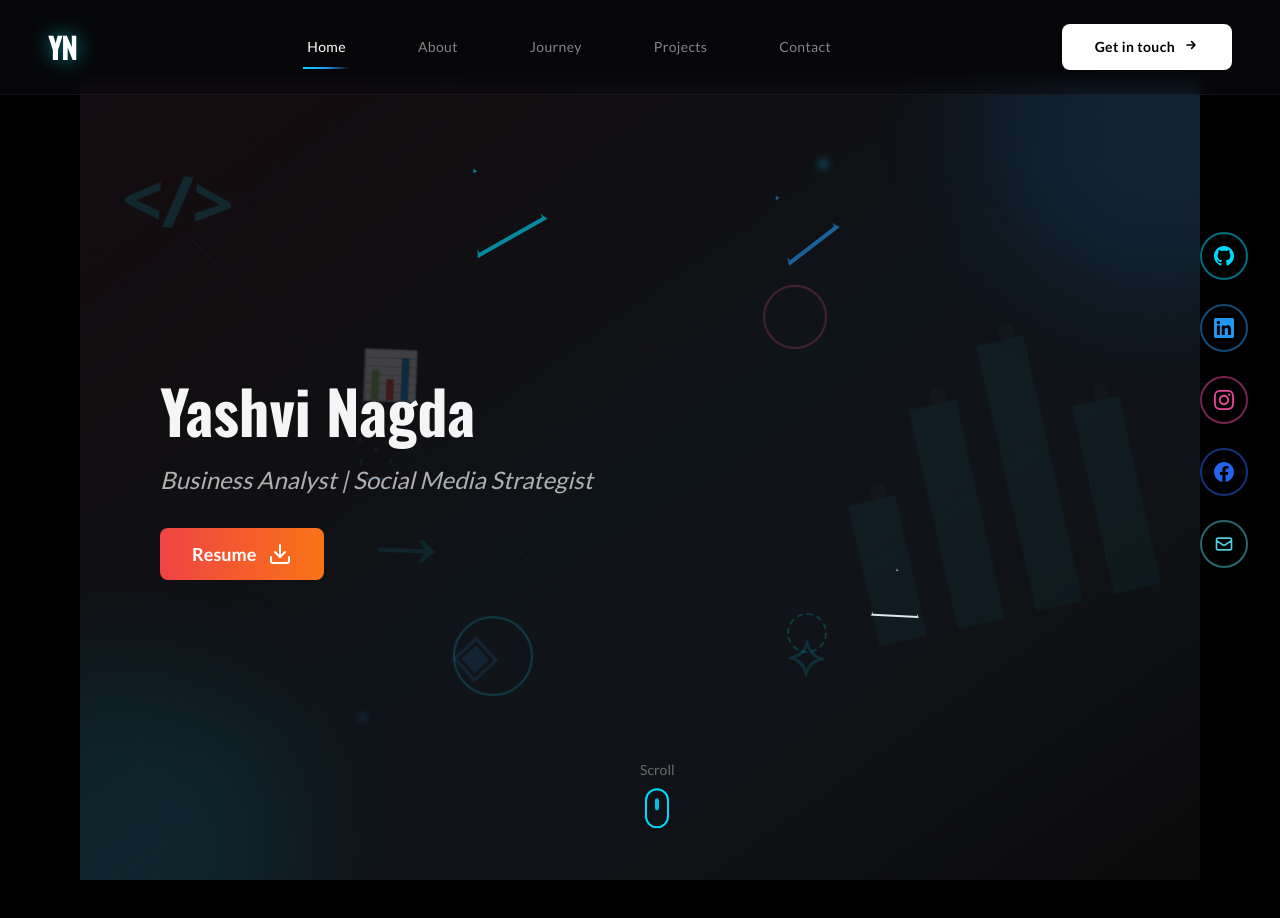
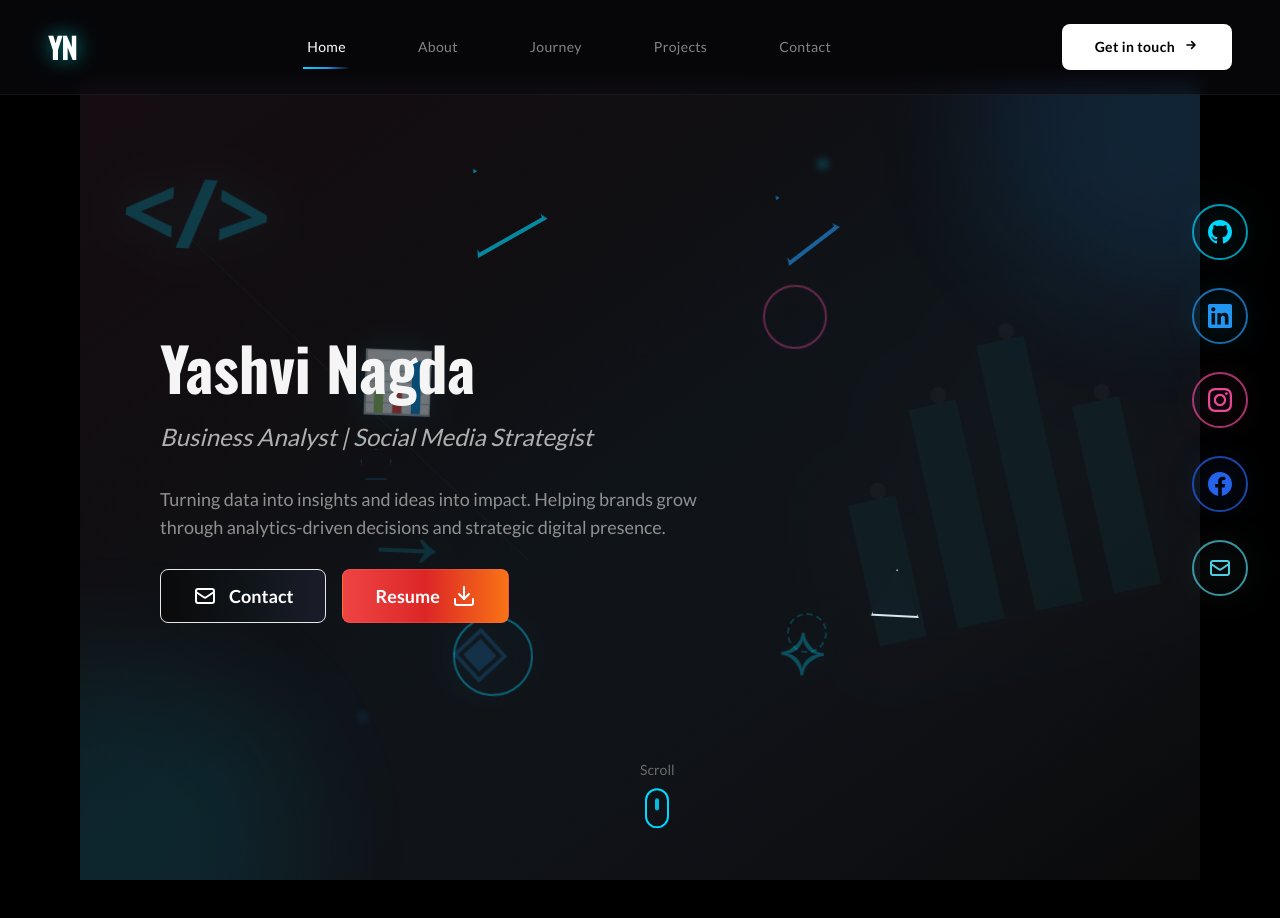
Before and after one commit to Muskans89/Portfolio_YN, a React (Vite) app: page / in a window 1280 px wide. Shown: the top 918 px of the page. Built offline with nearby package versions, Linux system fonts and the light colour scheme.

Commit message:
Add files via upload

```diff
--- a/src/components/Hero.tsx
+++ b/src/components/Hero.tsx
@@ -163,33 +163,33 @@ const HeroAlternative: React.FC = () => {
         {/* Floating Tech Elements - Code & Symbols */}
         <div
           ref={(el) => (floatingElementsRef.current[0] = el)}
-          className="absolute top-10 left-2 sm:top-20 sm:left-10 text-cyan/40 text-4xl sm:text-7xl font-bold select-none"
+          className="absolute top-10 left-2 sm:top-20 sm:left-10 text-cyan/70 text-5xl sm:text-8xl font-bold select-none drop-shadow-[0_0_20px_rgba(34,211,238,0.4)]"
         >
           &lt;/&gt;
         </div>
 
         <div
           ref={(el) => (floatingElementsRef.current[1] = el)}
-          className="absolute bottom-32 right-10 sm:right-20 w-20 h-20 sm:w-28 sm:h-28 border-3 border-electric-blue/35 rounded-lg select-none"
+          className="absolute bottom-32 right-10 sm:right-20 w-20 h-20 sm:w-28 sm:h-28 border-3 border-electric-blue/60 rounded-lg select-none drop-shadow-[0_0_15px_rgba(0,200,255,0.3)]"
           style={{ clipPath: "polygon(50% 0%, 100% 50%, 50% 100%, 0% 50%)" }}
         />
 
         <div
           ref={(el) => (floatingElementsRef.current[2] = el)}
-          className="hidden sm:block absolute top-1/3 right-1/4 w-40 h-40 rounded-full border-3 border-cyan/30 select-none"
+          className="hidden sm:block absolute top-1/3 right-1/4 w-40 h-40 rounded-full border-3 border-cyan/50 select-none drop-shadow-[0_0_15px_rgba(34,211,238,0.3)]"
         />
 
         {/* Data/Analytics Symbols */}
         <div
           ref={(el) => (floatingElementsRef.current[3] = el)}
-          className="absolute bottom-1/4 left-1/3 text-electric-blue/35 text-4xl sm:text-6xl select-none"
+          className="absolute bottom-1/4 left-1/3 text-electric-blue/60 text-5xl sm:text-7xl select-none drop-shadow-[0_0_15px_rgba(0,200,255,0.3)]"
         >
           ◈
         </div>
 
         <div
           ref={(el) => (floatingElementsRef.current[4] = el)}
-          className="hidden sm:block absolute top-1/2 left-1/4 text-cyan/25 text-8xl select-none font-bold"
+          className="hidden sm:block absolute top-1/2 left-1/4 text-cyan/40 text-8xl select-none font-bold drop-shadow-[0_0_15px_rgba(34,211,238,0.2)]"
         >
           →
         </div>
@@ -197,31 +197,31 @@ const HeroAlternative: React.FC = () => {
         {/* Floating Shapes - Layer 2 */}
         <div
           ref={(el) => (bgElementsRef.current[0] = el)}
-          className="hidden sm:block absolute top-1/4 right-1/3 w-16 h-16 rounded-full border-2 border-pink-500/25"
+          className="hidden sm:block absolute top-1/4 right-1/3 w-16 h-16 rounded-full border-2 border-pink-500/40 drop-shadow-[0_0_10px_rgba(236,72,153,0.2)]"
         />
 
         <div
           ref={(el) => (bgElementsRef.current[1] = el)}
-          className="absolute bottom-1/3 right-1/4 w-12 h-12 border-2 border-purple/30"
+          className="absolute bottom-1/3 right-1/4 w-12 h-12 border-2 border-purple/50 drop-shadow-[0_0_10px_rgba(168,85,247,0.2)]"
           style={{ clipPath: "polygon(50% 0%, 0% 100%, 100% 100%)" }}
         />
 
         <div
           ref={(el) => (bgElementsRef.current[2] = el)}
-          className="hidden md:block absolute top-2/3 left-1/3 w-20 h-20 rounded-full border-2 border-cyan/20"
+          className="hidden md:block absolute top-2/3 left-1/3 w-20 h-20 rounded-full border-2 border-cyan/40 drop-shadow-[0_0_10px_rgba(34,211,238,0.2)]"
         />
 
         {/* Chart/Graph & Analytics Elements */}
         <div
           ref={(el) => (bgElementsRef.current[3] = el)}
-          className="hidden md:block absolute top-1/3 left-1/4 text-electric-blue/20 text-5xl select-none"
+          className="hidden md:block absolute top-1/3 left-1/4 text-electric-blue/40 text-6xl select-none drop-shadow-[0_0_15px_rgba(0,200,255,0.2)]"
         >
           📊
         </div>
 
         <div
           ref={(el) => (bgElementsRef.current[4] = el)}
-          className="absolute bottom-1/4 right-1/3 text-cyan/15 text-4xl sm:text-6xl select-none"
+          className="absolute bottom-1/4 right-1/3 text-cyan/30 text-5xl sm:text-7xl select-none drop-shadow-[0_0_15px_rgba(34,211,238,0.2)]"
         >
           ⟡
         </div>
@@ -255,18 +255,18 @@ const HeroAlternative: React.FC = () => {
       {/* Large Decorative Icon Background */}
       <div
         ref={letterRef}
-        className="absolute -right-20 sm:right-0 top-1/2 -translate-y-1/2 select-none pointer-events-none"
+        className="hidden sm:block absolute -right-20 sm:right-0 top-1/2 -translate-y-1/2 select-none pointer-events-none drop-shadow-2xl"
       >
-        <svg className="w-64 h-64 sm:w-96 sm:h-96 text-cyan" fill="currentColor" viewBox="0 0 24 24">
+        <svg className="w-64 h-64 sm:w-96 sm:h-96 text-cyan drop-shadow-[0_0_30px_rgba(34,211,238,0.4)]" fill="currentColor" viewBox="0 0 24 24">
           {/* Analytics/Data Chart Icon */}
-          <rect x="2" y="11" width="3" height="9" opacity="0.8" />
-          <rect x="7" y="6" width="3" height="14" opacity="0.8" />
-          <rect x="12" y="3" width="3" height="17" opacity="0.8" />
-          <rect x="17" y="8" width="3" height="12" opacity="0.8" />
-          <circle cx="4" cy="10.5" r="0.5" fill="white" opacity="0.3" />
-          <circle cx="9" cy="5.5" r="0.5" fill="white" opacity="0.3" />
-          <circle cx="14" cy="2.5" r="0.5" fill="white" opacity="0.3" />
-          <circle cx="19" cy="7.5" r="0.5" fill="white" opacity="0.3" />
+          <rect x="2" y="11" width="3" height="9" opacity="1" />
+          <rect x="7" y="6" width="3" height="14" opacity="1" />
+          <rect x="12" y="3" width="3" height="17" opacity="1" />
+          <rect x="17" y="8" width="3" height="12" opacity="1" />
+          <circle cx="4" cy="10.5" r="0.5" fill="white" opacity="0.6" />
+          <circle cx="9" cy="5.5" r="0.5" fill="white" opacity="0.6" />
+          <circle cx="14" cy="2.5" r="0.5" fill="white" opacity="0.6" />
+          <circle cx="19" cy="7.5" r="0.5" fill="white" opacity="0.6" />
         </svg>
       </div>
 
@@ -283,11 +283,11 @@ const HeroAlternative: React.FC = () => {
       />
 
       {/* Main Content */}
-      <div className="relative z-10 max-w-3xl w-full pt-12 sm:pt-0">
+      <div className="relative z-10 max-w-3xl w-full pt-16 sm:pt-0 pr-16 sm:pr-0">
         {/* Name */}
         <h1
           ref={nameRef}
-          className="font-heading text-4xl sm:text-5xl md:text-6xl font-black text-off-white mb-4 sm:mb-6 leading-tight"
+          className="font-heading text-3xl sm:text-5xl md:text-6xl font-black text-off-white mb-3 sm:mb-6 leading-tight"
         >
           Yashvi Nagda
         </h1>
@@ -295,36 +295,69 @@ const HeroAlternative: React.FC = () => {
         {/* Title */}
         <p
           ref={titleRef}
-          className="font-body text-base sm:text-lg md:text-2xl text-light-gray mb-6 sm:mb-8 italic"
+          className="font-body text-sm sm:text-lg md:text-2xl text-light-gray mb-4 sm:mb-8 italic"
         >
           Business Analyst | Social Media Strategist
         </p>
+        <p
+  ref={nameRef}
+  className="
+    font-body
+    text-xs
+    sm:text-base
+    md:text-lg
+    font-normal
+    text-light-gray/80
+    leading-5
+    sm:leading-relaxed
+    mb-4
+    sm:mb-7
+    max-w-full
+    sm:max-w-xl
+  "
+>
+  Turning data into insights and ideas into impact. Helping brands grow
+  through analytics-driven decisions and strategic digital presence.
+</p>
 
-        {/* Location */}
 
-        {/* CTA Button */}
+        {/* CTA Buttons */}
+        <div className="flex items-center gap-2 sm:gap-4 flex-wrap">
+          {/* Contact Button */}
+          <a
+            href="#contact"
+            className="inline-flex items-center gap-1.5 sm:gap-3 px-4 sm:px-8 py-2 sm:py-3 bg-gradient-to-r from-cyan-500 to-electric-blue text-white font-body font-bold text-xs sm:text-lg rounded-lg hover:scale-110 hover:shadow-2xl hover:shadow-cyan-500/60 transition-all duration-300 group cursor-pointer active:scale-95 border border-cyan-400/30 hover:border-cyan-300"
+          >
+            <svg className="w-4 h-4 sm:w-6 sm:h-6" fill="none" stroke="currentColor" viewBox="0 0 24 24">
+              <path strokeLinecap="round" strokeLinejoin="round" strokeWidth={2} d="M3 8l7.89 5.26a2 2 0 002.22 0L21 8M5 19h14a2 2 0 002-2V7a2 2 0 00-2-2H5a2 2 0 00-2 2v10a2 2 0 002 2z" />
+            </svg>
+            <span className="hidden sm:inline">Contact</span>
+          </a>
+
+          {/* Resume Button */}
           <a
             ref={ctaRef}
             onClick={handleResumeDownload}
             href={resumePDF}
-          className="inline-flex items-center gap-2 sm:gap-3 px-6 sm:px-8 py-2.5 sm:py-3 bg-gradient-to-r from-red-500 to-orange-500 text-white font-body font-bold text-base sm:text-lg rounded-lg hover:scale-105 hover:shadow-2xl hover:shadow-red-500/50 transition-all duration-300 group cursor-pointer active:scale-95"
+            className="inline-flex items-center gap-1.5 sm:gap-3 px-4 sm:px-8 py-2 sm:py-3 bg-gradient-to-r from-red-500 via-red-600 to-orange-500 text-white font-body font-bold text-xs sm:text-lg rounded-lg hover:scale-110 hover:shadow-2xl hover:shadow-red-500/70 transition-all duration-300 group cursor-pointer active:scale-95 border border-red-400/30 hover:border-red-300"
           >
             <span>Resume</span>
-          <Download className="w-5 h-5 sm:w-6 sm:h-6 group-hover:-translate-y-1 transition-transform duration-300" />
+            <Download className="w-4 h-4 sm:w-6 sm:h-6 group-hover:-translate-y-1 group-hover:scale-110 transition-all duration-300" />
           </a>
+        </div>
       </div>
 
       {/* Social Icons - Right Side - Responsive */}
-      <div className="fixed right-3 sm:right-4 md:right-8 top-1/2 -translate-y-1/2 flex flex-col gap-3 sm:gap-4 md:gap-6 z-50">
+      <div className="fixed right-2 sm:right-4 md:right-8 top-1/2 -translate-y-1/2 flex flex-col gap-3 sm:gap-5 md:gap-7 z-50">
         {/* GitHub */}
         <a
           href="https://github.com/yourusername"
           target="_blank"
           rel="noopener noreferrer"
-          className="w-10 h-10 sm:w-12 sm:h-12 rounded-full border-2 border-cyan/50 flex items-center justify-center text-cyan hover:bg-cyan/10 hover:border-cyan hover:scale-110 transition-all duration-300"
+          className="w-10 h-10 sm:w-12 sm:h-12 md:w-14 md:h-14 rounded-full border-2 border-cyan/70 flex items-center justify-center text-cyan hover:bg-cyan/20 hover:border-cyan hover:scale-125 hover:shadow-lg hover:shadow-cyan/60 transition-all duration-300 drop-shadow-[0_0_15px_rgba(34,211,238,0.3)]"
           aria-label="GitHub"
         >
-          <svg className="w-4 h-4 sm:w-5 sm:h-5" fill="currentColor" viewBox="0 0 24 24">
+          <svg className="w-4 h-4 sm:w-5 sm:h-5 md:w-6 md:h-6" fill="currentColor" viewBox="0 0 24 24">
             <path d="M12 0c-6.626 0-12 5.373-12 12 0 5.302 3.438 9.8 8.207 11.387.599.111.793-.261.793-.577v-2.234c-3.338.726-4.033-1.416-4.033-1.416-.546-1.387-1.333-1.756-1.333-1.756-1.089-.745.083-.729.083-.729 1.205.084 1.839 1.237 1.839 1.237 1.07 1.834 2.807 1.304 3.492.997.107-.775.418-1.305.762-1.604-2.665-.305-5.467-1.334-5.467-5.931 0-1.311.469-2.381 1.236-3.221-.124-.303-.535-1.524.117-3.176 0 0 1.008-.322 3.301 1.23.957-.266 1.983-.399 3.003-.404 1.02.005 2.047.138 3.006.404 2.291-1.552 3.297-1.23 3.297-1.23.653 1.653.242 2.874.118 3.176.77.84 1.235 1.911 1.235 3.221 0 4.609-2.807 5.624-5.479 5.921.43.372.823 1.102.823 2.222v3.293c0 .319.192.694.801.576 4.765-1.589 8.199-6.086 8.199-11.386 0-6.627-5.373-12-12-12z"/>
             </svg>
         </a>
@@ -334,10 +367,10 @@ const HeroAlternative: React.FC = () => {
           href="https://www.linkedin.com/in/yashvi-nagda"
           target="_blank"
           rel="noopener noreferrer"
-          className="w-10 h-10 sm:w-12 sm:h-12 rounded-full border-2 border-electric-blue/50 flex items-center justify-center text-electric-blue hover:bg-electric-blue/10 hover:border-electric-blue hover:scale-110 transition-all duration-300"
+          className="w-10 h-10 sm:w-12 sm:h-12 md:w-14 md:h-14 rounded-full border-2 border-electric-blue/70 flex items-center justify-center text-electric-blue hover:bg-electric-blue/20 hover:border-electric-blue hover:scale-125 hover:shadow-lg hover:shadow-electric-blue/60 transition-all duration-300 drop-shadow-[0_0_15px_rgba(0,200,255,0.3)]"
           aria-label="LinkedIn"
         >
-          <svg className="w-4 h-4 sm:w-5 sm:h-5" fill="currentColor" viewBox="0 0 24 24">
+          <svg className="w-4 h-4 sm:w-5 sm:h-5 md:w-6 md:h-6" fill="currentColor" viewBox="0 0 24 24">
             <path d="M20.447 20.452h-3.554v-5.569c0-1.328-.027-3.037-1.852-3.037-1.853 0-2.136 1.445-2.136 2.939v5.667H9.351V9h3.414v1.561h.046c.477-.9 1.637-1.85 3.37-1.85 3.601 0 4.267 2.37 4.267 5.455v6.286zM5.337 7.433c-1.144 0-2.063-.926-2.063-2.065 0-1.138.92-2.063 2.063-2.063 1.14 0 2.064.925 2.064 2.063 0 1.139-.925 2.065-2.064 2.065zm1.782 13.019H3.555V9h3.564v11.452zM22.225 0H1.771C.792 0 0 .774 0 1.729v20.542C0 23.227.792 24 1.771 24h20.451C23.2 24 24 23.227 24 22.271V1.729C24 .774 23.2 0 22.222 0h.003z"/>
           </svg>
         </a>
@@ -347,10 +380,10 @@ const HeroAlternative: React.FC = () => {
           href="https://www.instagram.com/yashu_nagda?igsh=NHhuOXYzOWs4dHd4"
           target="_blank"
           rel="noopener noreferrer"
-          className="w-10 h-10 sm:w-12 sm:h-12 rounded-full border-2 border-pink-500/50 flex items-center justify-center text-pink-500 hover:bg-pink-500/10 hover:border-pink-500 hover:scale-110 transition-all duration-300"
+          className="w-10 h-10 sm:w-12 sm:h-12 md:w-14 md:h-14 rounded-full border-2 border-pink-500/70 flex items-center justify-center text-pink-500 hover:bg-pink-500/20 hover:border-pink-500 hover:scale-125 hover:shadow-lg hover:shadow-pink-500/60 transition-all duration-300 drop-shadow-[0_0_15px_rgba(236,72,153,0.3)]"
           aria-label="Instagram"
         >
-          <svg className="w-4 h-4 sm:w-5 sm:h-5" fill="currentColor" viewBox="0 0 24 24">
+          <svg className="w-4 h-4 sm:w-5 sm:h-5 md:w-6 md:h-6" fill="currentColor" viewBox="0 0 24 24">
             <path d="M12 2.163c3.204 0 3.584.012 4.85.07 3.252.148 4.771 1.691 4.919 4.919.058 1.265.069 1.645.069 4.849 0 3.205-.012 3.584-.069 4.849-.149 3.225-1.664 4.771-4.919 4.919-1.266.058-1.644.07-4.85.07-3.204 0-3.584-.012-4.849-.07-3.26-.149-4.771-1.699-4.919-4.92-.058-1.265-.07-1.644-.07-4.849 0-3.204.013-3.583.07-4.849.149-3.227 1.664-4.771 4.919-4.919 1.266-.057 1.645-.069 4.849-.069zm0-2.163c-3.259 0-3.667.014-4.947.072-4.358.2-6.78 2.618-6.98 6.98-.059 1.281-.073 1.689-.073 4.948 0 3.259.014 3.668.072 4.948.2 4.358 2.618 6.78 6.98 6.98 1.281.058 1.689.072 4.948.072 3.259 0 3.668-.014 4.948-.072 4.354-.2 6.782-2.618 6.979-6.98.059-1.28.073-1.689.073-4.948 0-3.259-.014-3.667-.072-4.947-.196-4.354-2.617-6.78-6.979-6.98-1.281-.059-1.69-.073-4.949-.073zm0 5.838c-3.403 0-6.162 2.759-6.162 6.162s2.759 6.163 6.162 6.163 6.162-2.759 6.162-6.163c0-3.403-2.759-6.162-6.162-6.162zm0 10.162c-2.209 0-4-1.79-4-4 0-2.209 1.791-4 4-4s4 1.791 4 4c0 2.21-1.791 4-4 4zm6.406-11.845c-.796 0-1.441.645-1.441 1.44s.645 1.44 1.441 1.44c.795 0 1.439-.645 1.439-1.44s-.644-1.44-1.439-1.44z"/>
           </svg>
         </a>
@@ -360,10 +393,10 @@ const HeroAlternative: React.FC = () => {
           href="https://www.facebook.com/Yashvi20081999"
           target="_blank"
           rel="noopener noreferrer"
-          className="w-10 h-10 sm:w-12 sm:h-12 rounded-full border-2 border-blue-600/50 flex items-center justify-center text-blue-600 hover:bg-blue-600/10 hover:border-blue-600 hover:scale-110 transition-all duration-300"
+          className="w-10 h-10 sm:w-12 sm:h-12 md:w-14 md:h-14 rounded-full border-2 border-blue-600/70 flex items-center justify-center text-blue-600 hover:bg-blue-600/20 hover:border-blue-600 hover:scale-125 hover:shadow-lg hover:shadow-blue-600/60 transition-all duration-300 drop-shadow-[0_0_15px_rgba(37,99,235,0.3)]"
           aria-label="Facebook"
         >
-          <svg className="w-4 h-4 sm:w-5 sm:h-5" fill="currentColor" viewBox="0 0 24 24">
+          <svg className="w-4 h-4 sm:w-5 sm:h-5 md:w-6 md:h-6" fill="currentColor" viewBox="0 0 24 24">
             <path d="M24 12.073c0-6.627-5.373-12-12-12s-12 5.373-12 12c0 5.99 4.388 10.954 10.125 11.854v-8.385H7.078v-3.47h3.047V9.43c0-3.007 1.792-4.669 4.533-4.669 1.312 0 2.686.235 2.686.235v2.953H15.83c-1.491 0-1.956.925-1.956 1.874v2.25h3.328l-.532 3.47h-2.796v8.385C19.612 23.027 24 18.062 24 12.073z"/>
           </svg>
         </a>
@@ -371,10 +404,10 @@ const HeroAlternative: React.FC = () => {
         {/* Email */}
         <a
           href="mailto:yashvinagda20@gmail.com"
-          className="w-10 h-10 sm:w-12 sm:h-12 rounded-full border-2 border-ice-blue/50 flex items-center justify-center text-ice-blue hover:bg-ice-blue/10 hover:border-ice-blue hover:scale-110 transition-all duration-300"
+          className="w-10 h-10 sm:w-12 sm:h-12 md:w-14 md:h-14 rounded-full border-2 border-ice-blue/70 flex items-center justify-center text-ice-blue hover:bg-ice-blue/20 hover:border-ice-blue hover:scale-125 hover:shadow-lg hover:shadow-ice-blue/60 transition-all duration-300 drop-shadow-[0_0_15px_rgba(173,216,230,0.3)]"
           aria-label="Email"
         >
-          <svg className="w-4 h-4 sm:w-5 sm:h-5" fill="none" stroke="currentColor" viewBox="0 0 24 24">
+          <svg className="w-4 h-4 sm:w-5 sm:h-5 md:w-6 md:h-6" fill="none" stroke="currentColor" viewBox="0 0 24 24">
             <path strokeLinecap="round" strokeLinejoin="round" strokeWidth={2} d="M3 8l7.89 5.26a2 2 0 002.22 0L21 8M5 19h14a2 2 0 002-2V7a2 2 0 00-2-2H5a2 2 0 00-2 2v10a2 2 0 002 2z" />
           </svg>
         </a>
```
Lines whose indentation alone changed are shown as unchanged.
